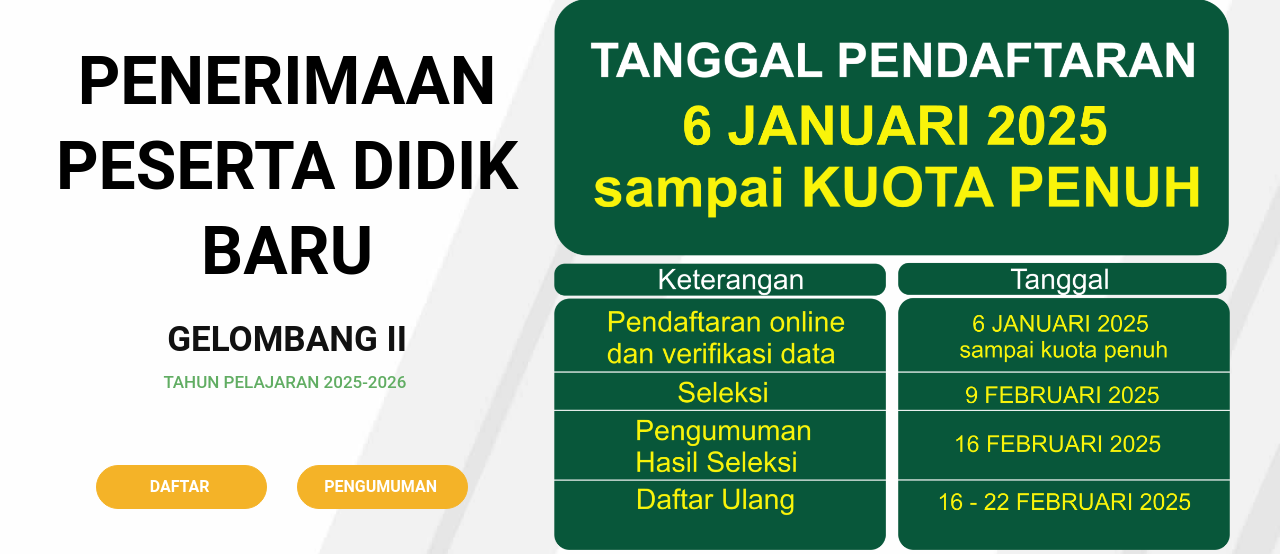
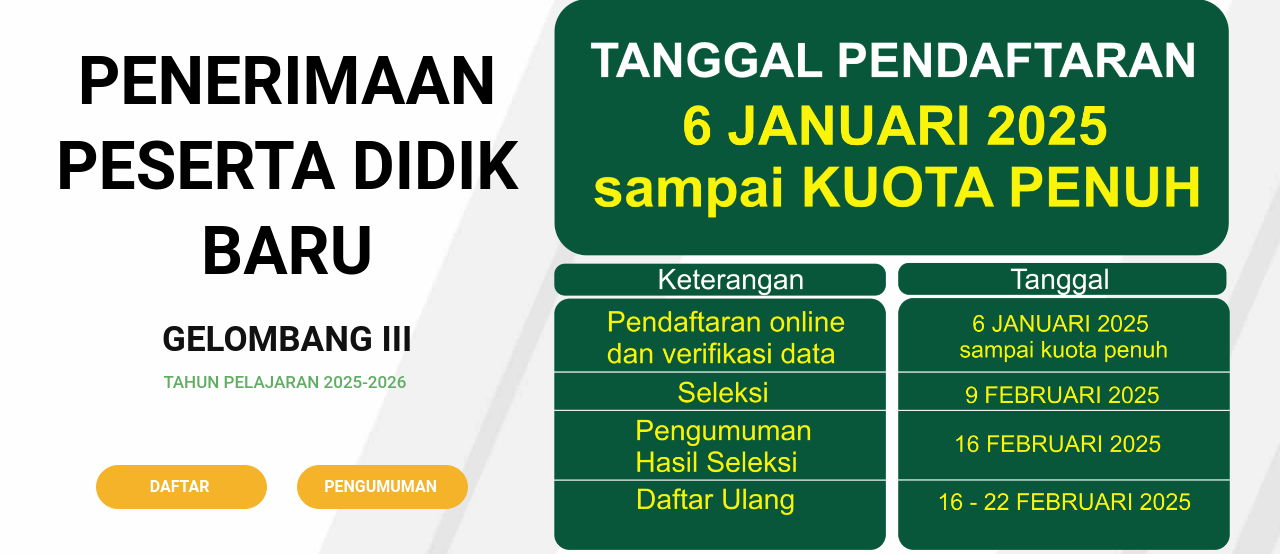
Before and after one commit to SahbanaAlfa/SDITnurulrahmah, a PHP site: page / in a window 1280 px wide. Shown: the part 165-719 px from the top of the page. Run offline with PHP 8.4, Linux system fonts and the light colour scheme; some libraries are stand-ins or nearby versions.

Commit message:
Update index.php

```diff
--- a/index.php
+++ b/index.php
@@ -86,7 +86,7 @@
                   <div class="col-xl-5 col-lg-5 col-md-5 col-sm-12">
                     <div class="text-bg">
                       <h1 style="font-weight: bold; text-align: center;">PENERIMAAN PESERTA DIDIK BARU</h1>
-						<h2 style="font-weight: bold; text-align: center; font-size: 35px;">GELOMBANG II</h2>
+						<h2 style="font-weight: bold; text-align: center; font-size: 35px;">GELOMBANG III</h2>
                       <p style="text-align: center;">TAHUN PELAJARAN 2025-2026&nbsp;</p>
                       	<div class="button-container">
     						<a href="https://docs.google.com/forms/d/1zUNeFZl73iEh62tUMBPvT6Q0YX-mGGEh7wTzetGTpYw/edit?usp=drive_open" class="btn">DAFTAR&nbsp;</a>
```
